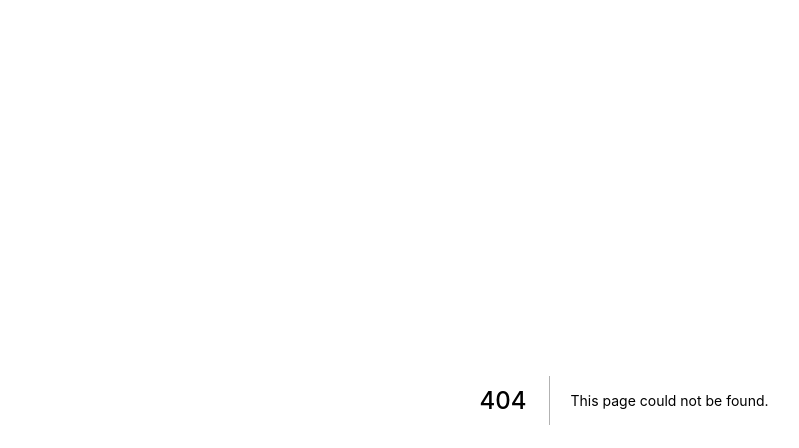
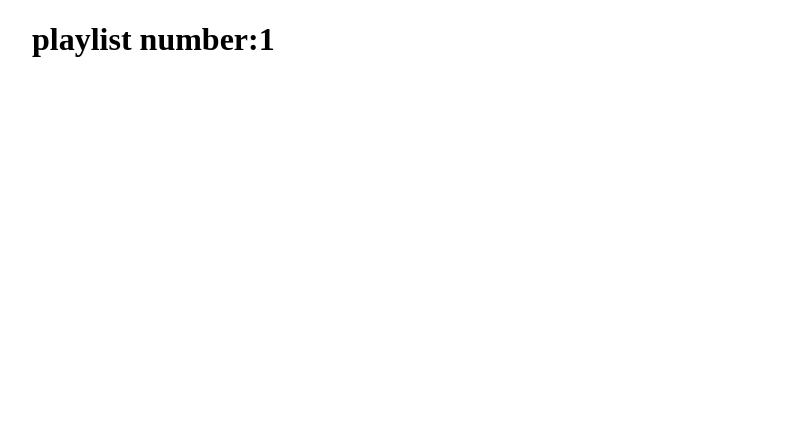
Before and after one commit to DonSyndrome/shoptify, a Next.js app: page /playlist/1 in a window 1280 px wide. Before the commit this address had no page. Shown: the top 448 px of the page, without its empty margins (16-815 px from the left). Built offline with nearby package versions, Linux system fonts and the light colour scheme.

Commit message:
add pages route

```diff
--- /dev/null
+++ b/pages/playlist/[pid].js
@@ -0,0 +1,33 @@
+import React from 'react';
+
+// var admin = require("firebase-admin");
+// // Fetch the service account key JSON file contents
+// var serviceAccount = require("../../firebase-key.json");
+
+
+const index =  ({ pid }) => (
+  <ul>
+  <h1>
+    playlist number:{ pid }
+  </h1>
+  </ul>
+)
+index.getInitialProps = async ({ query }) => {
+  // // Initialize the app with a service account, granting admin privileges
+  // admin.initializeApp({
+  //   credential: admin.credential.cert(serviceAccount),
+  //   databaseURL: "https://spotify-shmerkey.firebaseio.com"
+  // });
+
+  // // As an admin, the app has access to read and write all data, regardless of Security Rules
+  // var db = await admin.database();
+  // var ref = db.ref("playlist");
+  // ref.once("value", function(snapshot) {
+  //   console.log(snapshot.val());
+  // });
+
+  const { pid } = query
+    return { pid };
+}
+
+  export default index
```
